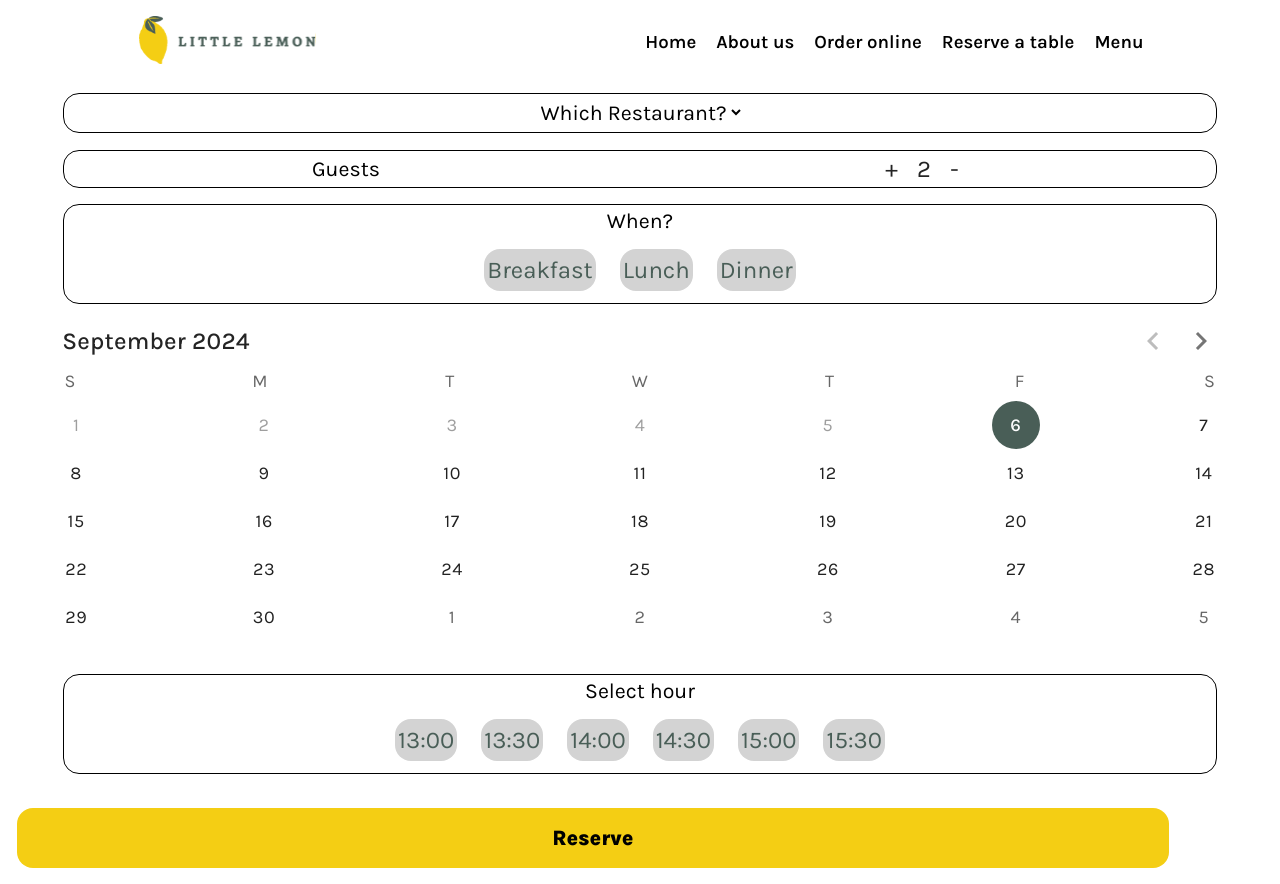
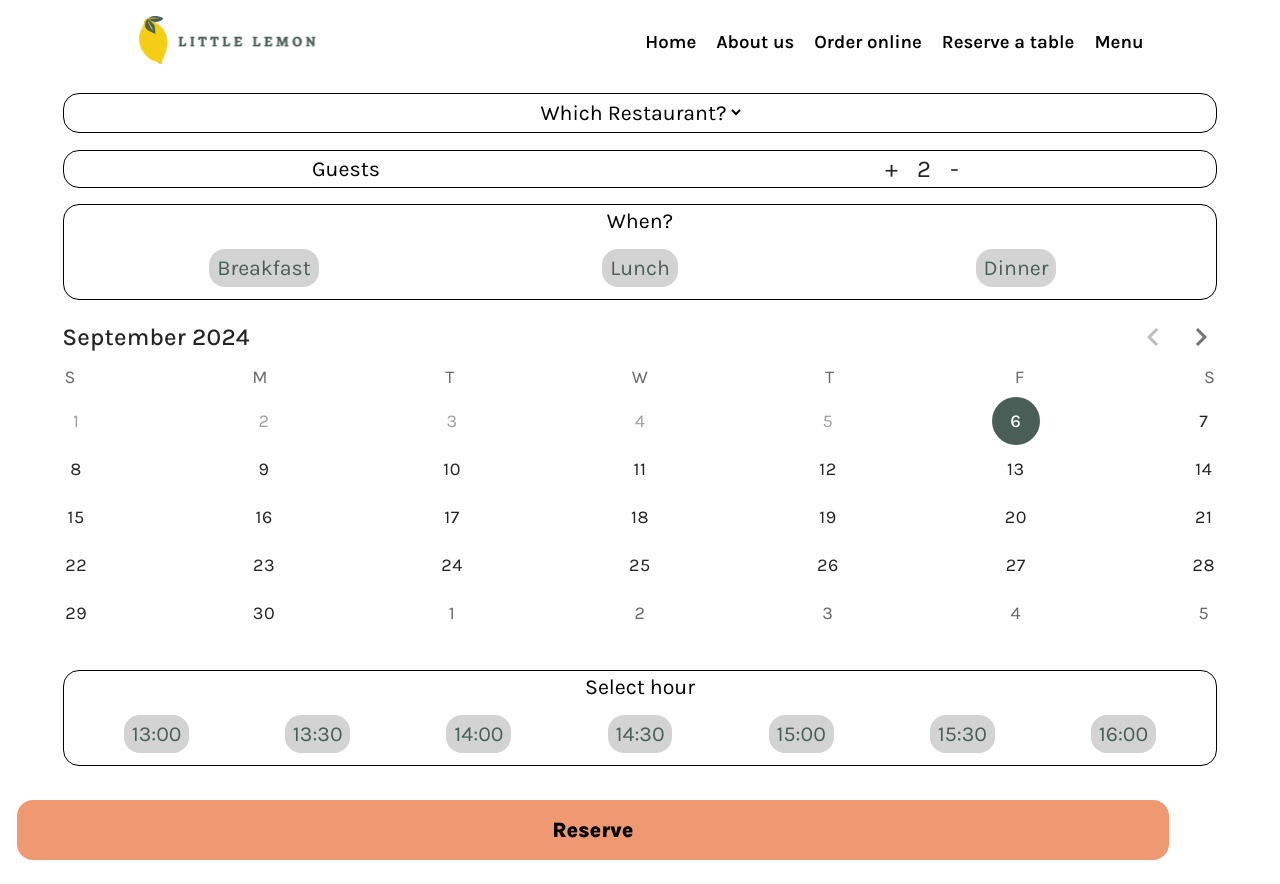
Before and after one commit to EnriqueMartinezAsensi/MetaFrontCapstoneProject, a React (Vite) app in the folder little-lemon/: page /book in a window 1280 px wide. Built offline with nearby package versions, Linux system fonts and the light colour scheme.

Commit message:
Second reservation page started

```diff
--- a/little-lemon/src/pages/BookingPage/BookingPage.styled.ts
+++ b/little-lemon/src/pages/BookingPage/BookingPage.styled.ts
@@ -1,5 +1,9 @@
 import styled from "styled-components";
 import Button from "../components/Button";
+
+type FromSeparatorProps = {
+  active: boolean;
+}
 
 export const FormLabel = styled.label`
   color: ${({theme}) => theme.colors.common.black};
@@ -20,3 +24,9 @@ export const ReservationsHolder = styled.div`
 export const ReserveButton = styled(Button)`
   width: 90%;
 `;
+
+export const FromSeparator = styled.div<FromSeparatorProps>`
+  display: ${({active}) => active ? "block":"none"};
+  padding: 0;
+  margin: 0;
+`
--- a/little-lemon/src/pages/BookingPage/index.tsx
+++ b/little-lemon/src/pages/BookingPage/index.tsx
@@ -5,7 +5,7 @@ import { Spacer } from "../MainPage/MainPage.styled";
 import Counter from "../components/Counter";
 import FormBundler from "../components/FormBundler";
 import SelectStyled from "../components/SelectStyled";
-import { CalendarHolder, FormLabel, ReservationsHolder, ReserveButton } from "./BookingPage.styled";
+import { CalendarHolder, FormLabel, FromSeparator, ReservationsHolder, ReserveButton } from "./BookingPage.styled";
 import SelectFromList from "../components/SelectFromList";
 import { useNavigate } from "react-router-dom";
 
@@ -23,6 +23,7 @@ const BookingPage = () => {
   return <ReservationsHolder className="">
     <MenuBar/>
     <Spacer />
+    <FromSeparator active={true}>
       <FormBundler vertical={false}>
         <SelectStyled label="Which Restaurant?" options={["Chicago", "New York", "Palm Beach"]}/>
       </FormBundler>
@@ -39,9 +40,14 @@ const BookingPage = () => {
       </CalendarHolder>
       <FormBundler vertical={true}>
         <FormLabel>Select hour</FormLabel>
-      <SelectFromList options={["13:00", "13:30", "14:00", "14:30", "15:00","15:30"]} value={hour} onChange={setHour}></SelectFromList>
+        <SelectFromList options={["13:00", "13:30", "14:00", "14:30", "15:00","15:30", "16:00"]} value={hour} onChange={setHour}></SelectFromList>
       </FormBundler>
-    <ReserveButton  disabled={false} handleClick={() => handleClick} label="Reserve"></ReserveButton>
+      <ReserveButton  disabled={!CalendarValue||!daySlice||!hour} handleClick={() => handleClick} label="Reserve"></ReserveButton>
+    </FromSeparator>
+    <FromSeparator active={true}>
+
+    </FromSeparator>
+
   </ReservationsHolder>
 }
 
--- a/little-lemon/src/pages/components/SelectFromList/SelectFromList.styled.ts
+++ b/little-lemon/src/pages/components/SelectFromList/SelectFromList.styled.ts
@@ -5,15 +5,21 @@ type SelectableItemProps = {
 }
 
 export const SelectFromListWrapper = styled.div`
- display: flex;
- flex-wrap: wrap;
- gap: 1rem;
- padding: 0.5rem;
-`
+  display: grid;
+  grid-template-columns: repeat(auto-fit, minmax(2.2rem, 1fr));
+  gap: 1rem;
+  width: 100%;
+  padding: 0.5rem 1rem;
+  box-sizing: border-box;
+  `
 
 export const SelectableItem = styled.div<SelectableItemProps>`
   color: ${({active, theme}) => active ? theme.colors.common.white : theme.colors.primary.main};
   background-color: ${({active, theme}) => active ? theme.colors.primary.main : theme.colors.common.grey};
   border: solid 3px ${({active, theme}) => active ? theme.colors.common.darkergreen : "transparent"};
   border-radius: ${({theme})=> theme.radiuses.medium}px;
+  font-family: ${({theme}) => theme.text.card.fontFamily} ;
+  font-size: ${({theme}) => theme.text.card.fontSize};
+  justify-self: center;
+  padding: 0 0.2rem;
 `
```
Lines whose indentation alone changed are shown as unchanged.
